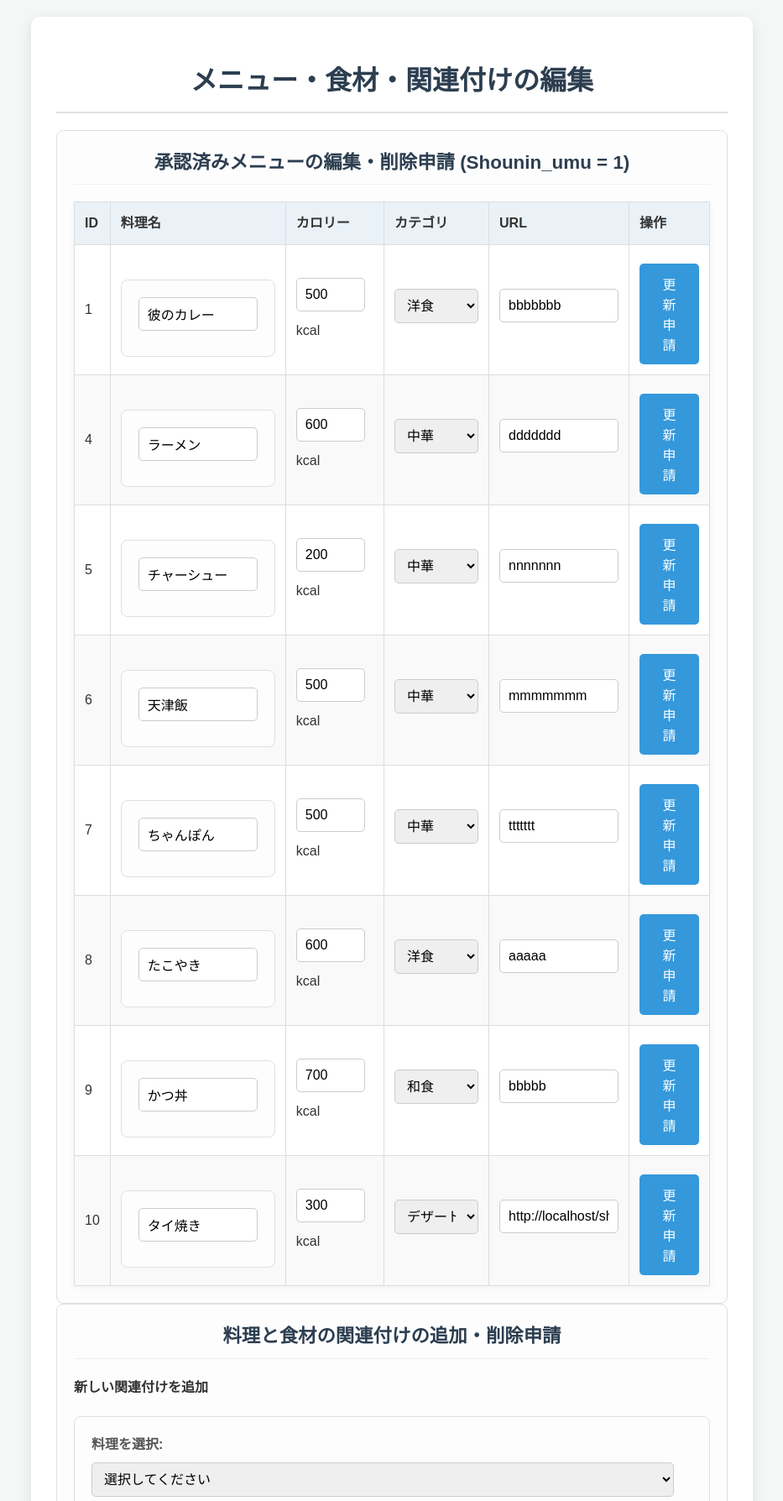
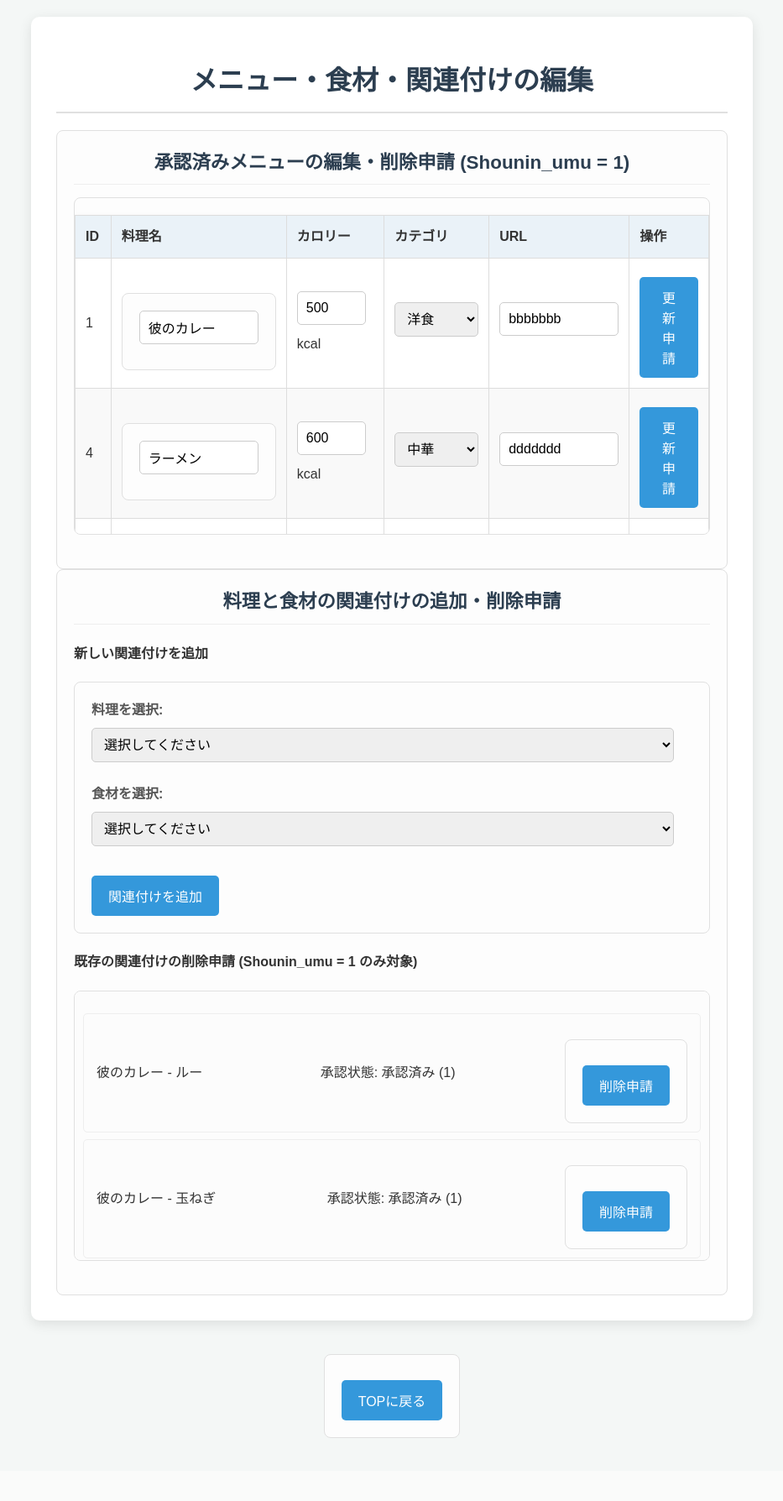
Before and after one commit to yabukilab/shimoda-c, a PHP site: page /menu_edit.php in a window 1280 px wide. Shown: the top 1788 px of the page at 84% size, without its empty margins (173-1106 px from the left). After the commit the page ends 1713 px from the top, so only its background shows below. Run offline with PHP 8.4, Linux system fonts and the light colour scheme; data comes from the database, SQL or seed files in the repository.

Commit message:
スクロール機能追加

```diff
--- a/htdocs/menu_edit.php
+++ b/htdocs/menu_edit.php
@@ -170,7 +170,7 @@
         <div class="section">
             <h3>承認済みメニューの編集・削除申請 (Shounin_umu = 1)</h3>
             <?php if ($dishes_query->num_rows > 0): ?>
-                <table>
+                <div class="scrollable-table-container"> <table>
                         <thead>
                             <tr>
                                 <th>ID</th>
@@ -209,7 +209,7 @@
                             <?php endwhile; ?>
                         </tbody>
                     </table>
-            <?php else: ?>
+                </div> <?php else: ?>
                 <p>現在、承認済みのメニューはありません。</p>
             <?php endif; ?>
         </div>
@@ -257,7 +257,7 @@
             ");
 
             if ($dish_ingredients_query_for_delete->num_rows > 0): ?>
-                <ul>
+                <div class="scrollable-list-container"> <ul class="dish-ingredient-list">
                         <?php while ($row = $dish_ingredients_query_for_delete->fetch_assoc()): ?>
                                 <li class="dish-ingredient-item <?php echo ($row['Shounin_umu'] == 6 ? 'status-6' : ''); ?>">
                                     <span><?php echo htmlspecialchars($row['dish_name']) . " - " . htmlspecialchars($row['ingredient_name']); ?></span>
@@ -275,7 +275,7 @@
                                 </li>
                             <?php endwhile; ?>
                         </ul>
-                <?php else: ?>
+                    </div> <?php else: ?>
                     <p>料理と材料の関連付けがありません。</p>
                 <?php endif; ?>
             </div>
--- a/htdocs/style.css
+++ b/htdocs/style.css
@@ -121,11 +121,46 @@ input[type="submit"]:hover {
     background-color: #0056b3;
 }
 
+/* Add this to make the table scrollable */
+.scrollable-table-container {
+    max-height: 400px; /* スクロール領域の最大高さを設定 */
+    overflow-y: auto;  /* コンテンツが最大高さを超えた場合に垂直スクロールを有効にする */
+    margin-bottom: 20px; /* テーブルの下にスペースを追加 (任意) */
+    border: 1px solid #e0e0e0; /* スクロール領域の周囲に境界線を追加 (任意) */
+    border-radius: 8px; /* スクロール領域の角を丸くする (任意) */
+}
+
+/* Ensure table header is fixed when scrolling */
+.scrollable-table-container table {
+    width: 100%; /* Make sure the table takes full width of its container */
+    border-collapse: collapse; /* Collapse borders */
+}
+
+.scrollable-table-container thead th {
+    position: sticky; /* Make headers sticky */
+    top: 0; /* Stick to the top of the scrollable container */
+    background-color: #eaf2f8; /* Background color for sticky header */
+    z-index: 10; /* Ensure header stays above scrolling content */
+    box-shadow: 0 2px 2px -1px rgba(0, 0, 0, 0.1); /* Optional: Add a subtle shadow */
+}
+
+/* Add this for scrollable lists (e.g., dish-ingredient associations) */
+.scrollable-list-container {
+    max-height: 300px; /* リストの最大高さを設定。必要に応じて調整してください */
+    overflow-y: auto;  /* コンテンツが最大高さを超えた場合に垂直スクロールを有効にする */
+    margin-top: 15px;
+    margin-bottom: 20px;
+    border: 1px solid #e0e0e0;
+    border-radius: 8px;
+    padding: 10px; /* リスト内のアイテムとのパディング */
+    background-color: #fcfcfc;
+}
+
 /* Table Styles */
 table {
     width: 100%;
     border-collapse: collapse;
-    margin-top: 20px;
+    margin-top: 20px; /* This margin might need adjustment if it affects the scrollable container */
     box-shadow: 0 2px 8px rgba(0, 0, 0, 0.05);
     background-color: #ffffff;
 }
@@ -299,6 +334,7 @@ select[multiple] {
 .dish-ingredient-list {
     list-style: none;
     padding: 0;
+    /* Removed padding-top here as the container will provide it */
 }
 
 .dish-ingredient-item {
```
Also changed, not shown: htdocs/delete.php (+4 -4 lines). Lines whose indentation alone changed are shown as unchanged.
